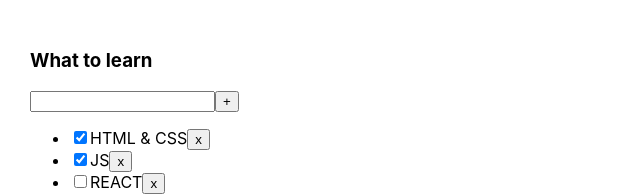
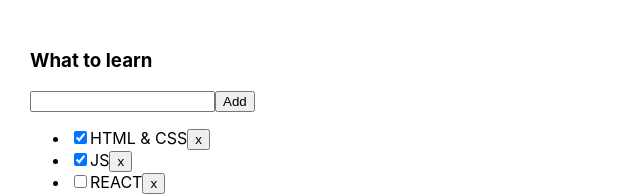
Before and after one commit to LizaAgey/inc_todo_list, a React (Create React App) app: page / in a window 1280 px wide. Shown: the top 196 px of the page, without its empty margins (0-640 px from the left). Built offline with nearby package versions, Linux system fonts and the light colour scheme.

Commit message:
feat: adding tasks to task list

```diff
--- a/package.json
+++ b/package.json
@@ -10,11 +10,13 @@
     "@types/node": "^16.7.13",
     "@types/react": "^18.0.0",
     "@types/react-dom": "^18.0.0",
+    "@types/uuid": "^8.3.4",
     "eslint": "8.22.0",
     "react": "^18.2.0",
     "react-dom": "^18.2.0",
     "react-scripts": "5.0.1",
     "typescript": "^4.4.2",
+    "uuid": "^9.0.0",
     "web-vitals": "^2.1.0"
   },
   "scripts": {
--- a/src/App.tsx
+++ b/src/App.tsx
@@ -1,10 +1,11 @@
 import React, {useState} from 'react';
 import './App.css';
 import TodoList from "./components/TodoList";
+import {v1} from "uuid";
 
 
 export type TaskType = {
-    id: number
+    id: string
     title: string
     isDone: boolean
 }
@@ -17,59 +18,65 @@
 
     // initialState of Array with data
     const [tasks, setTasks] = useState<Array<TaskType>>([
-            {id: 1, title: 'HTML & CSS', isDone: true},
-            {id: 2, title: 'JS', isDone: true},
-            {id: 3, title: 'REACT', isDone: false},
+            {id: v1(), title: 'HTML & CSS', isDone: true},
+            {id: v1(), title: 'JS', isDone: true},
+            {id: v1(), title: 'REACT', isDone: false},
 
         ]
     )
 
     // user press DELETE button and the function is called;
     // set global list of tasks as list WITHOUT a task for deletion (filter by task ID)
-    const removeTask = (taskId: number) => {
+    const removeTask = (taskId: string) => {
         const updatesTask = tasks.filter((task => task.id !== taskId))
         setTasks(updatesTask)
     };
 
-    // create filter to manage the task list
-    // initialState: to display all tasks
-    const [filter, setFilter] = useState<any>("All")
 
+    let [filter, setFilter] = useState("All")
 
     // once user press UI filter button, onClickHandler receive new nextFilerValue
     // set this new filter value as filter
     // App re-render once changed
-    const changeTodoListFilter = (nextFilterValue: FilterValuesType) => {
-        setFilter(nextFilterValue)
+    const changeFilterState = (newFilterValue: FilterValuesType) => {
+        setFilter(newFilterValue)
     };
 
     // new variable which will be transferred to render as task list based on task filter
-    let tasksForRender: Array<TaskType> = [];
+    let taskForRender: Array<TaskType> = []
 
     //filter main task list based on  the filter button
     if (filter === "All") {
-        tasksForRender = tasks
-    } else if (filter === "Active") {
-        tasksForRender = tasks.filter(task => task.isDone === false)
-    } else if (filter === "Completed") {
-        tasksForRender = tasks.filter(task => task.isDone === true)
+        taskForRender = tasks
+    } else if (filter == "Active") {
+        taskForRender = tasks.filter(task => task.isDone === false)
+    } else if (filter == "Completed") {
+        taskForRender = tasks.filter(task => task.isDone === true)
     }
+
+    const addTask = (title: string) => {
+        const newTask: TaskType = {
+            id: v1(), title: title, isDone: false
+        }
+
+        setTasks([newTask,...tasks])
+    };
 
 
     return (
         <div className="App">
             <TodoList
                 //list of tasks after filtration (initialState: All)
-                tasks={tasksForRender}
-
+                tasks={taskForRender}
                 title={todoListTitle}
-
                 //for removal button
                 removeTask={removeTask}
-
                 // for filter button
                 // onClickHandler which change filer value => filter task list
-                changeTodoListFilter={changeTodoListFilter}
+                changeFilterState={changeFilterState}
+                addTask={addTask}
+
+
             />
         </div>
     );
--- a/src/components/TodoList.tsx
+++ b/src/components/TodoList.tsx
@@ -1,4 +1,4 @@
-import React from 'react';
+import React, {useState} from 'react';
 import {TaskType} from '../App';
 import {FilterValuesType} from "../App";
 
@@ -6,13 +6,16 @@
 type TodoListPropsType = {
     title: string,
     tasks: Array<TaskType>,
-    removeTask: (taskId: number) => void
-    changeTodoListFilter: (nextFilterValue: FilterValuesType) => void
+    removeTask: (taskId: string) => void,
+    changeFilterState: (newFilterValue: FilterValuesType) => void
+    addTask: (title:string) => void
+
 }
 
 const TodoList = (props: TodoListPropsType) => {
 
 //put ONE task (as data) to html-tag to display
+    //оборачивалка тасок в теги
     const getTasksItemList = (task: TaskType) => {
         return (
             <li key={task.id}>
@@ -24,26 +27,35 @@
     };
 
 //EACH task (as data) put in Function which will create a html-tag for rendering of it
+    // передаем список тасок в помещение в теги
     const tasksListItem = props.tasks.map((task: TaskType) => {
         return getTasksItemList(task)
+    })
 
-    })
+
+    const [taskTitle, setTaskTitle] = useState<string>("")
 
     return (
         <div>
             <h3>{props.title}</h3>
             <div>
-                <input/>
-                <button>+</button>
+                <input value={taskTitle}
+                       onChange={(event)=>setTaskTitle(event.currentTarget.value)}
+                onKeyDown={()=>{}}
+                />
+                <button onClick={()=> {
+                    props.addTask(taskTitle)
+                    setTaskTitle("")
+                }}>Add</button>
             </div>
             <ul>
                 {/*render list of tags with tasks' data*/}
                 {tasksListItem}
             </ul>
             <div>
-                <button onClick={() => props.changeTodoListFilter("All")}>All</button>
-                <button onClick={() => props.changeTodoListFilter("Active")}>Active</button>
-                <button onClick={() => props.changeTodoListFilter("Completed")}>Completed</button>
+                <button onClick={() => props.changeFilterState("All")}>All</button>
+                <button onClick={() => props.changeFilterState("Active")}>Active</button>
+                <button onClick={() => props.changeFilterState("Completed")}>Completed</button>
             </div>
         </div>
     );
```
Also changed, not shown: 1 other file (tests, documents, lock files or other folders).
